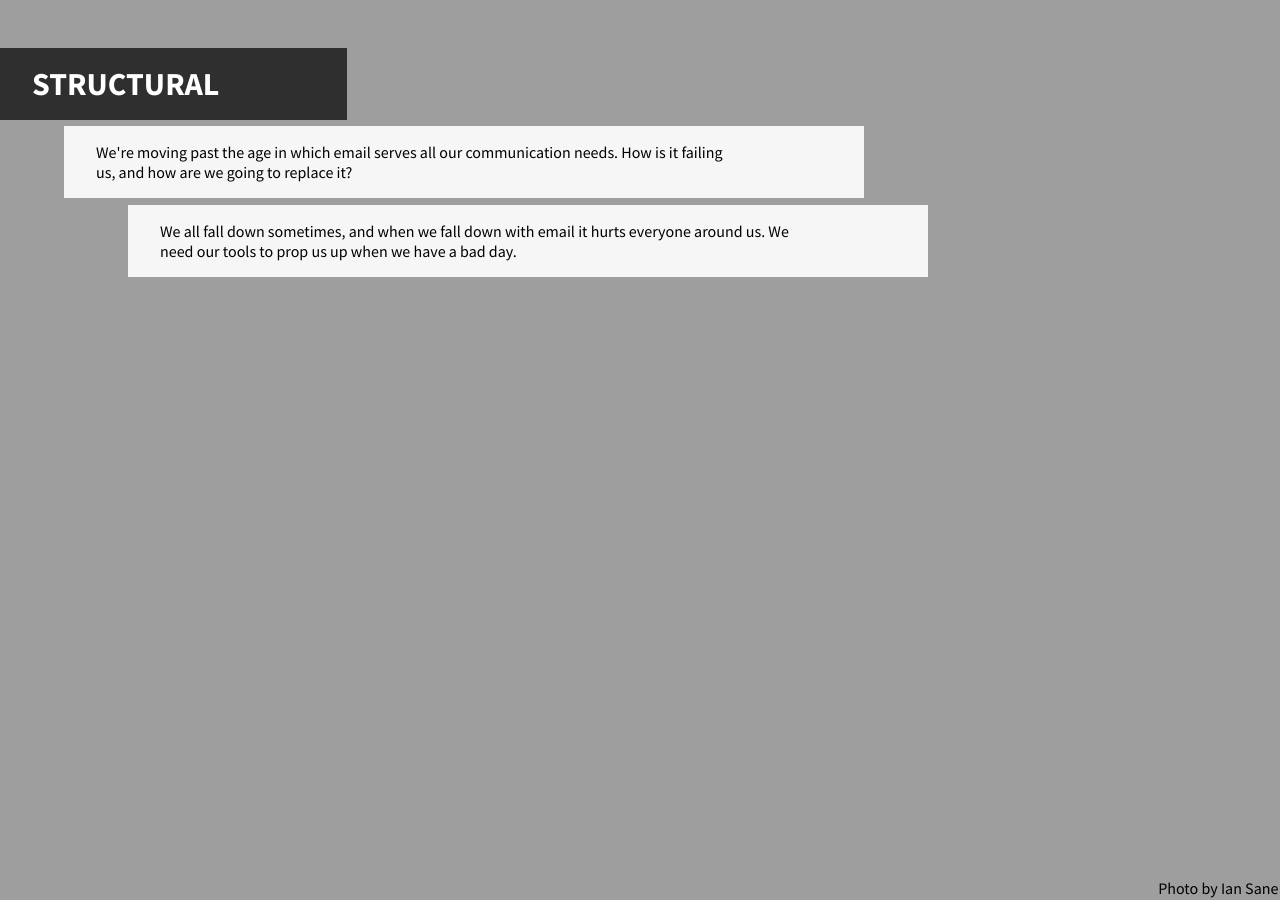
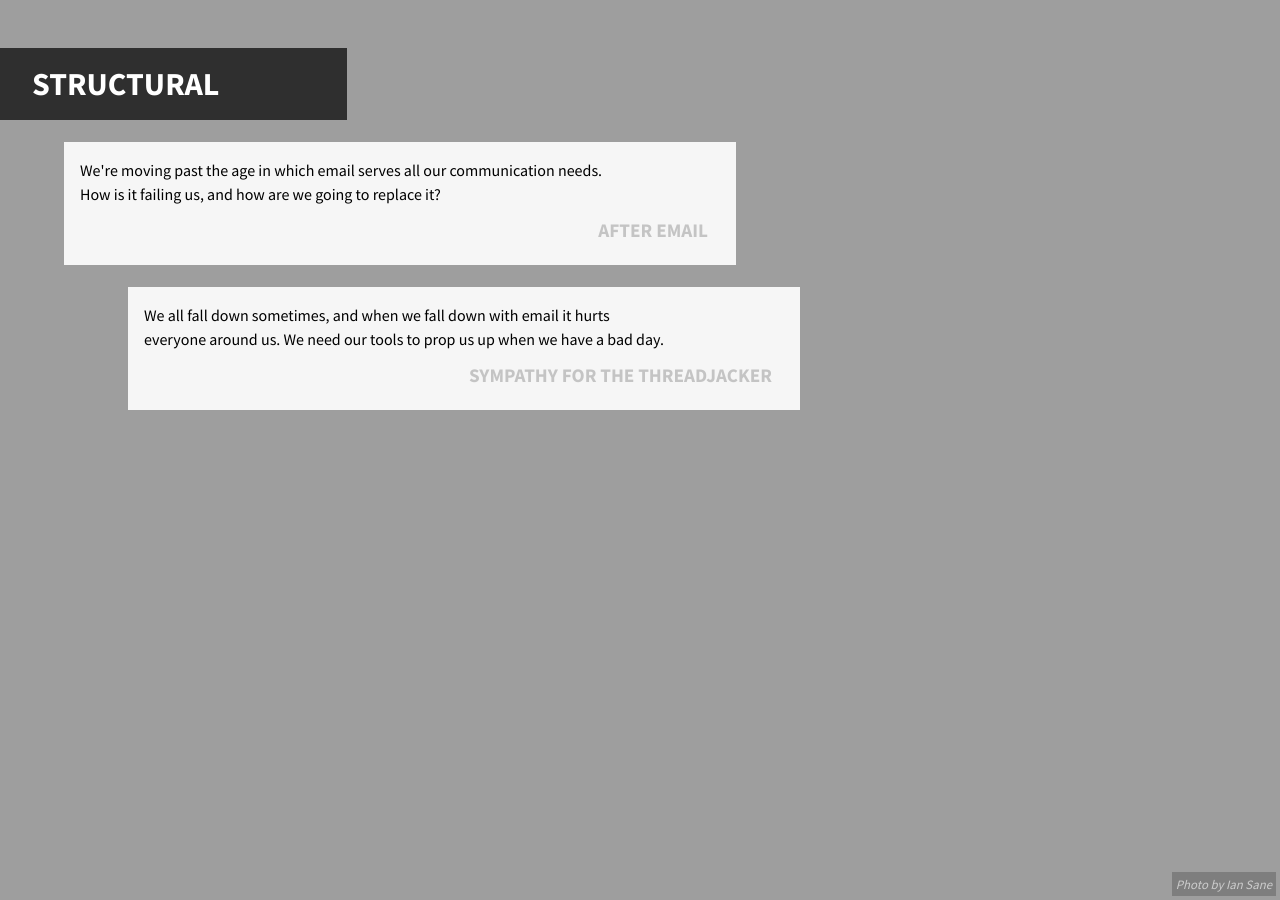
Before and after one commit to Structural/structural.github.io, a Jekyll site: the page built from index.html, in a window 1280 px wide. Built offline with Jekyll 4.4.1, drawn with Linux system fonts in a browser that asks for light colours.

Commit message:
make the links cool and the site responsiveness snazzy

```diff
--- a/assets/css/homepage.css
+++ b/assets/css/homepage.css
@@ -1,4 +1,7 @@
-.homepage {
+div, span{
+  cursor:default;
+}
+  .homepage {
   margin: 0;
   padding: 0;
 
@@ -44,83 +47,97 @@
 .homepage .article-tease {
   position: relative;
   display: inline-block;
-  margin-top: .4em;
+  margin-top: 0.4rem;
 
   color: black;
   background-color: rgba(255, 255, 255, 0.9);
 
-  padding-left: 2em;
-  padding-top: 1em;
-  padding-bottom: 1em;
-  padding-right: 8em;
+  padding: 1.0rem;
 
   max-width: 40em;
+  line-height: 1.5
 }
+.article-tease-1{margin-left:4rem;}
 
-.article-tease .article-title {
-  display: block;
-  text-align: center;
-  position: absolute;
-  top: 0;
-  right: 0;
-  left: 0;
-  font-size: 200%;
-  margin-top: 0.5em;
-  font-weight: bold;
-  color: rgba(255, 255, 255, 0.0);
+.article-tease-2{margin-left:8rem;}
+
+.spacer{
+  height:1.0rem;
 }
+.teaser-text{
+  display:block;
+  padding-right:7.0rem;
+  cursor:default;
+}
+.article-title {
+  padding-top:0.35rem;
+  text-align: right;
+}
+.article-title a{
+  display:inline-block;
 
-.homepage .article-tease:hover {
   -webkit-transition: background-color 1s, color 1s;
   -moz-transition: background-color 1s, color 1s;
   -o-transition: background-color 1s, color 1s;
   transition: background-color 1s, color 1s;
 
+  font-weight: bold;
+  font-size: 1.2rem;
+  background-color: transparent;
+  color:rgba(0,0,0,0.2);
+  padding: 0.25rem 0.75rem;
+
+  text-transform: uppercase;
+}
+.article-title a:hover {
   background-color: rgba(0, 0, 0, 0.7);
-  color: rgba(0, 0, 0, 0.0);
-}
-
-.article-tease:hover .article-title {
-  -webkit-transition: color 1s;
-  -moz-transition: color 1s;
-  -o-transition: color 1s;
-  transition: color 1s;
-
-  color: rgba(255, 255, 255, 1.0);
-}
-
-.homepage .banner+.spacer+.article-tease {
-  margin-left: 4em;
-}
-
-.homepage .article-tease+.spacer+.article-tease {
-  margin-left: 8em;
+  color: white;
 }
 
 .attribution {
   position: absolute;
   bottom: 0;
   right: 0;
-  padding: .1em;
 }
 
 .attribution a {
-  color: black;
+  display:inline-block;
+  color: #CCC;
   text-decoration: none;
+  font-style: italic;
+  font-size:0.8rem;
+  padding: 0.25rem 0.25rem;
+  margin:0.25rem 0.25rem;
+  cursor: pointer;
+  background-color: rgba(0,0,0,0.2);
+  -webkit-transition: background-color 1s, color 1s;
+  -moz-transition: background-color 1s, color 1s;
+  -o-transition: background-color 1s, color 1s;
+  transition: background-color 1s, color 1s;
 }
 
-@media (max-width: 820px) {
-  .homepage .article-tease {
-    padding-right: 2em;
+.attribution a:hover{
+  background-color: rgba(0,0,0,0.5);
+  color:white;
+}
+
+@media (max-width: 800px) {
+  .homepage .banner {
+    margin-top:0;
+    display:block;
+  }
+  .teaser-text{
+    padding:0 !important;
+  }
+  .homepage .article-tease{
+    display: block !important;
+    margin-left: 0.5rem !important;
+    margin-top:1.0rem;
+    margin-right: 0.5rem !important;
+  }
+  .attribution{
+    position:relative;
+    margin:1.0rem;
+    text-align: right;
   }
 }
-
-@media (max-width: 715px) {
-  .homepage .banner {
-    width: 100%;
-  }
-
-  .homepage .article-tease {
-    margin-left: 0 !important;
-  }
-}
--- a/index.html
+++ b/index.html
@@ -9,22 +9,29 @@ layout: fuckyoujekyll
 </div>
 <div class="spacer"></div>
 
-<a href="{{ site.url }}/articles/after-email" class="article-tease">
-  We're moving past the age in which email serves all our communication needs.
-  How is it failing us, and how are we going to replace it?
-  <span class="article-title">
-    AFTER EMAIL
-  </span>
-</a>
+<div class="article-tease article-tease-1">
+
+  <div class='teaser-text'>We're moving past the age in which email serves all our communication needs.
+  How is it failing us, and how are we going to replace it?</div>
+
+  <div class='article-title'>
+    <a href="{{ site.url }}/articles/after-email">After Email</a>
+  </div>
+
+</div>
+
 <div class="spacer"></div>
 
-<a href="{{ site.url }}/articles/sympathy-for-the-threadjacker" class="article-tease">
-  We all fall down sometimes, and when we fall down with email it hurts everyone
-  around us.  We need our tools to prop us up when we have a bad day.
-  <span class="article-title">
-    SYMPATHY FOR THE THREADJACKER
-  </span>
-</a>
+<div class="article-tease article-tease-2">
+
+  <div class='teaser-text'>We all fall down sometimes, and when we fall down with email it hurts everyone
+  around us.  We need our tools to prop us up when we have a bad day.</div>
+
+  <div class='article-title'>
+    <a href="{{ site.url }}/articles/sympathy-for-the-threadjacker">Sympathy For The Threadjacker</a>
+  </div>
+
+</div>
 
 <div class="attribution">
   <a href="http://www.flickr.com/photos/31246066@N04/8751675163/">
```
